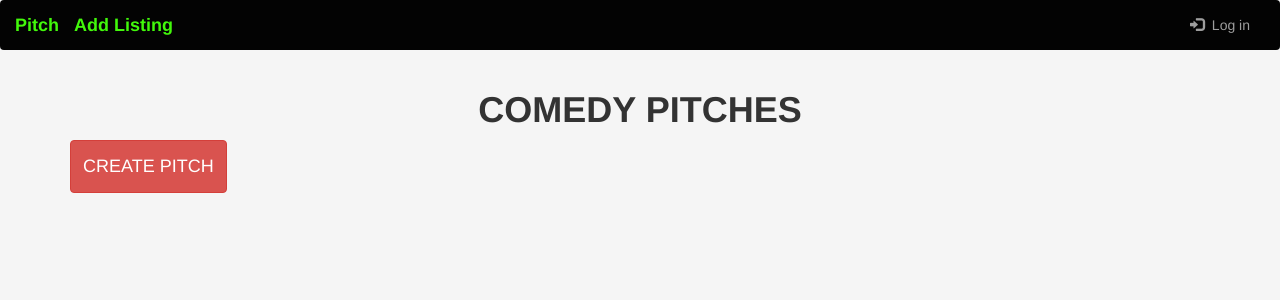
After one commit to Tiffanymugure/pitch, a Flask app: page /comedy in a window 1280 px wide. The commit adds this page. Shown: the top 300 px of the page. Run offline with Flask 2, Linux system fonts and the light colour scheme; data that the repository does not hold is empty; some libraries are stand-ins or nearby versions.

Commit message:
image added

```diff
--- a/app/main/forms.py
+++ b/app/main/forms.py
@@ -6,7 +6,7 @@ from wtforms import ValidationError
 
 class PitchForm(FlaskForm):
     content = TextAreaField("Your Pitch ?",validators=[Required()])
-    category = RadioField('PitchListing', choices = [('')])
+    category = RadioField('PitchListing', choices = [('Business', 'Business'), ('comedy', 'comedy'), ('Entertainment', 'Entertainment'),('Politics', 'Politics')])
     submit = SubmitField('Submit')
 
 class CommentForm(FlaskForm):
--- a/app/main/views.py
+++ b/app/main/views.py
@@ -1,7 +1,7 @@
 from flask import render_template, request, redirect, url_for, abort
 from . import main
 from flask_login import login_required, current_user
-from ..models import User, PitchListing, Pitches, Comments
+from ..models import User, Pitches, Comments, PitchListing
 from .forms import UpdateProfile, PitchForm, CommentForm, ListingForm
 from .. import db, photos
 
@@ -11,9 +11,9 @@ def index():
     """View root page function that returns index page and the various news sources"""
 
     title = 'Welcome to the Pitching site'
-    listing = PitchListing.get_listing()
+    pitch = Pitches.query.all()
 
-    return render_template('index.html', title=title, listing=listing)
+    return render_template('index.html', title=title, pitch=pitch)
 
 
 # Route for adding a new pitch
@@ -25,18 +25,17 @@ def new_pitch(id):
     Function to check Pitches form
     '''
     form = PitchForm()
-    # listing = Pitchlisting.query.filter_by(id=id).first()
+    listing = PitchListing.query.filter_by(id=id)
 
     if listing is None:
         abort(404)
 
     if form.validate_on_submit():
-        actual_pitch = form.content.data
-        # new_pitch = Pitches(actual_pitch=actual_pitch, user_id=current_user.id, listing_id=listing.id)
-        # new_pitch.save_pitch()
-        # return redirect(url_for('.listing', id=listing.id))
+        pitchess = Pitches(actual_pitch=form.content.data, listing=form.category.data)
+        pitchess.save_pitch()
+
         return redirect (url_for('main.index'))
-    return render_template('new_pitch.html', pitch_form=form, listing=listing)
+    return render_template('new_pitch.html', pitch_form=form)
 
 # Routes for displaying the different pitches
 @main.route('/listing/new',methods=['GET','POST'])
@@ -50,6 +49,7 @@ def new_listing():
 		return redirect(url_for('main.index'))
 	title = 'New Pitch Listing'
 	return render_template('new_listing.html',listing_form=form)
+
 @main.route('/listing/<int:id>')
 def listing(id):
     '''
@@ -74,7 +74,7 @@ def single_pitch(id):
 
     if pitches.validate_on_submit():
 
-        pitchess = Pitches(pitch=pitches.pitch.data, category=pitch.PitchListing.data)
+        pitchess = Pitches(pitch=pitches.pitch.data, listing=pitches.listing.data)
         pitchess.save_pitch()
         return redirect(url_for('listing'))
 
@@ -152,6 +152,49 @@ def new_comment(id):
 
     return render_template('comment.html', comment_form=form)
 
+
+
+# Pitch Listing
+@main.route('/Business', methods = ['GET', 'POST'])
+def business():
+    """
+    displaying business pitches
+    """
+    business=Pitches.query.filter_by(listing="Business").all()
+
+    return render_template('buinsess.html', pitches =business)
+
+
+@main.route('/Politics', methods = ['GET', 'POST'])
+def politics():
+    """
+    show politics pitches
+    """
+    politics = Pitches.query.filter_by(listing="Politics").all()
+
+    return render_template('Political.html', pitches=politics)
+
+
+@main.route('/Entertainment', methods = ['GET', 'POST'])
+def entertainment():
+    """
+     show entertainment pitches
+    """
+    entertainment = Pitches.query.filter_by(listing="Entertainment").all()
+
+    return render_template('Entertainment.html', pitches=entertainment)
+
+
+@main.route('/comedy', methods = ['GET', 'POST'])
+def comedy():
+    """
+    show comedy pitches
+    """
+    comedy = Pitches.query.filter_by(listing='comedy').all()
+
+    return render_template('comedy.html', pitches=comedy)
+
+
 # @main.route('/like/<id>')
 # @login_required
 # def like(id):
--- a/app/models.py
+++ b/app/models.py
@@ -77,7 +77,7 @@ class Pitches(db.Model):
     actual_pitch = db.Column(db.String)
     date_posted = db.Column(db.DateTime, default=datetime.now)
     user_id = db.Column(db.Integer, db.ForeignKey("users.id"))
-    category_id = db.Column(db.Integer, db.ForeignKey("pitch_listing.id"))
+    listing = db.Column(db.String(200))
     comment = db.relationship("Comments", backref="pitches", lazy="dynamic")
 
     def save_pitch(self):
--- /dev/null
+++ b/app/templates/comedy.html
@@ -0,0 +1,18 @@
+{% extends 'base.html' %}
+{% block content %}
+<body style="background-color:whitesmoke";>
+<div class="container">
+    <h1 style="font-weight: bold; text-align: center;">COMEDY PITCHES</h1>
+    <button class=" card-body btn btn-danger"><a href="{{url_for('main.pitch')}}" style="color: white;"><h4>CREATE PITCH</h4></a></button>
+    {% for pitch in pitches %}
+    <div class="card mb-3" style="background-color: #f4a460;">
+        <div class="card-body" >
+            <h5>Pitch: {{pitch.pitch}}</h5>
+            <h5>Created at: {{pitch.time}}</h5>
+            <p><a href="/comments/{{pitch.id}}"><button class="btn btn-success">COMMENT</button></a></p>
+        </div>
+    </div>
+    {% endfor %}
+</div>
+{% endblock %}
+</body>
--- a/app/templates/navbar.html
+++ b/app/templates/navbar.html
@@ -7,14 +7,15 @@
           <span class="icon-bar"></span>
           <span class="icon-bar"></span>
         </button>
-       <a class="navbar-brand" href="/">Pitch</a>
-       <a class="navbar-brand" href="/listing/new" >Add Listing</a>
+       <a class="navbar-brand" href="/listing/pitch/new/{{current_user.id}}"style="color:rgb(66, 248, 11); font-weight:bolder;">Pitch</a></li>
+       <a class="navbar-brand" href="/listing/new" style="color:rgb(66, 248, 11); font-weight:bolder;">Add Listing</a></li>
       </div>
       <div class="navbar-collapse collapse">
         <ul class="nav navbar-nav navbar-right">
           {% if current_user.is_authenticated %}
-          <li><a href="{{url_for('main.profile',uname=current_user.username)}}" class="profile" style="color:black; font-weight:bolder;">Profile</a></li>
-          <li><a href="{{url_for('main.profile',uname=current_user.username)}}" class="user"style="color:whitesmoke; font-weight:bolder;"><span class="glyphicon glyphicon-user"></span> &nbsp;{{current_user.username}}</a></li>
+        <li  id="home"><a href="/" style="color:rgb(66, 248, 11); font-weight:bolder;"<span class="glyphicon glyphicon-home"></span>&nbsp;</a>>Home</a></li>
+          <li><a href="{{url_for('main.profile',uname=current_user.username)}}" class="profile" style="color:rgb(66, 248, 11); font-weight:bolder;">Profile</a></li>
+          <li><a href="{{url_for('main.profile',uname=current_user.username)}}" class="user"style="color:rgb(66, 248, 11); font-weight:bolder;"><span class="glyphicon glyphicon-user"></span> &nbsp;{{current_user.username}}</a></li>
           <li><a href="{{url_for('auth.logout')}}" class="logout"><span class="glyphicon glyphicon-log-out"></span>&nbsp;Log out</a></li>
           {% else %}
           <li><a href="{{url_for('auth.login')}}" class="login"><span class="glyphicon glyphicon-log-in"></span>&nbsp; Log in</a></li>
--- a/app/templates/new_pitch.html
+++ b/app/templates/new_pitch.html
@@ -4,7 +4,6 @@
 
 {% block content %}
 <div class="container" style="text-align:center">
-  <h3>{{listing.name|upper}} PITCH</h3>
   <div class="well">
     <hr>
     {{wtf.quick_form(pitch_form)}}
--- a/manage.py
+++ b/manage.py
@@ -1,7 +1,7 @@
 from app import create_app, db
 from flask_script import Manager, Server
 from flask_migrate import Migrate, MigrateCommand
-from app.models import User, Comments, PitchListing, Pitches
+from app.models import User, Comments, Pitches
 
 # app = create_app('test')
 
```
Also changed, not shown: app/templates/Business.html (added, +18 -0 lines), app/templates/Entertainment.html (added, +18 -0 lines), app/templates/index.html (+13 -5 lines), app/templates/politics.html (added, +18 -0 lines), migrations/versions/6534571f5b5d_.py (renamed from migrations/versions/8f3cb11f9bb1_initial_migration.py, +5 -6 lines), requirements.txt (added, +26 -0 lines), app/static/photos/welcom_2.jpeg (added).
